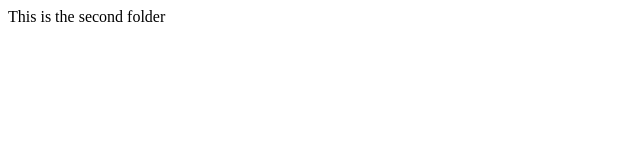
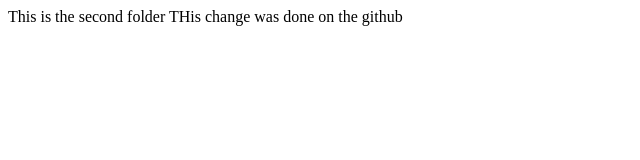
Before and after one commit to Rajvardhan222/learning-git, a plain HTML site: page git-second-folder/index2.html in a window 1280 px wide. Shown: the whole page, without its empty margins (0-640 px from the left). Drawn offline with Linux system fonts and the light colour scheme.

Commit message:
Update index2.html

```diff
--- a/git-second-folder/index2.html
+++ b/git-second-folder/index2.html
@@ -7,5 +7,6 @@
 </head>
 <body>
     This is the second folder
+    THis change was done on the github
 </body>
 </html>
```
